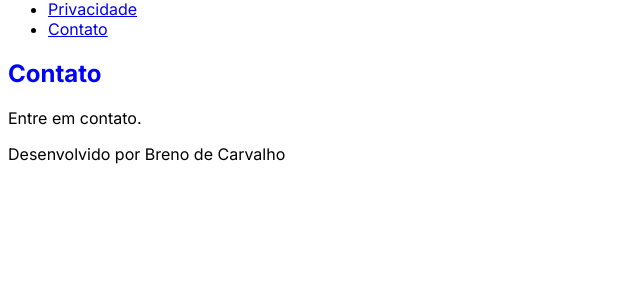
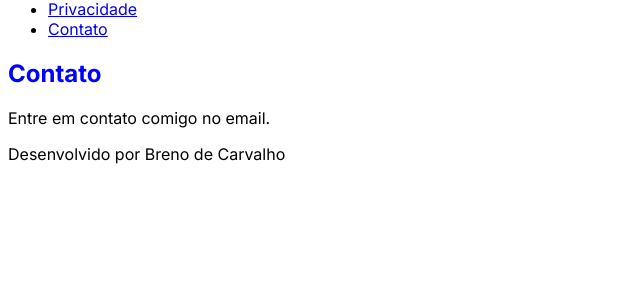
Before and after one commit to brenobcc/chart-for-skoob, a Flask app: page /contato in a window 1280 px wide. Shown: the part 123-424 px from the top of the page, without its empty margins (0-640 px from the left). Run offline with Flask 3, Linux system fonts and the light colour scheme.

Commit message:
add: contact page text

```diff
--- a/templates/contact.html
+++ b/templates/contact.html
@@ -23,7 +23,7 @@
     <section>
         <h1>Contato</h1>
 
-        <p>Entre em contato.</p>
+        <p>Entre em contato comigo no email.</p>
     </section>
 
     <footer>
```
